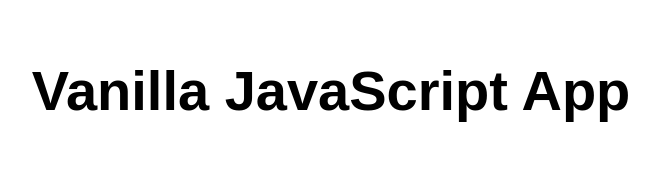
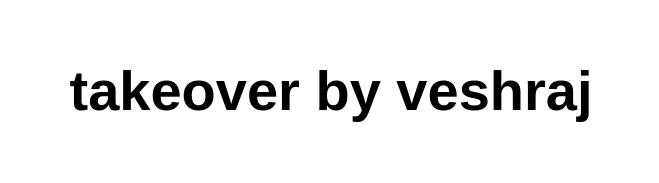
Before and after one commit to b1bek/vanilla-basic, a website: page src/index.html in a window 1280 px wide. Shown: the whole page, without its empty margins (309-968 px from the left). Drawn offline with Linux system fonts and the light colour scheme.

Commit message:
Update index.html

```diff
--- a/src/index.html
+++ b/src/index.html
@@ -5,12 +5,12 @@
   <meta charset="UTF-8">
   <meta name="viewport" content="width=device-width, initial-scale=1.0">
   <link rel="stylesheet" href="styles.css">
-  <title>Vanilla JavaScript App</title>
+  <title></title>
 </head>
 
 <body>
   <main>
-    <h1>Vanilla JavaScript App</h1>
+    <h1>takeover by veshraj</h1>
   </main>
 </body>
 
```
